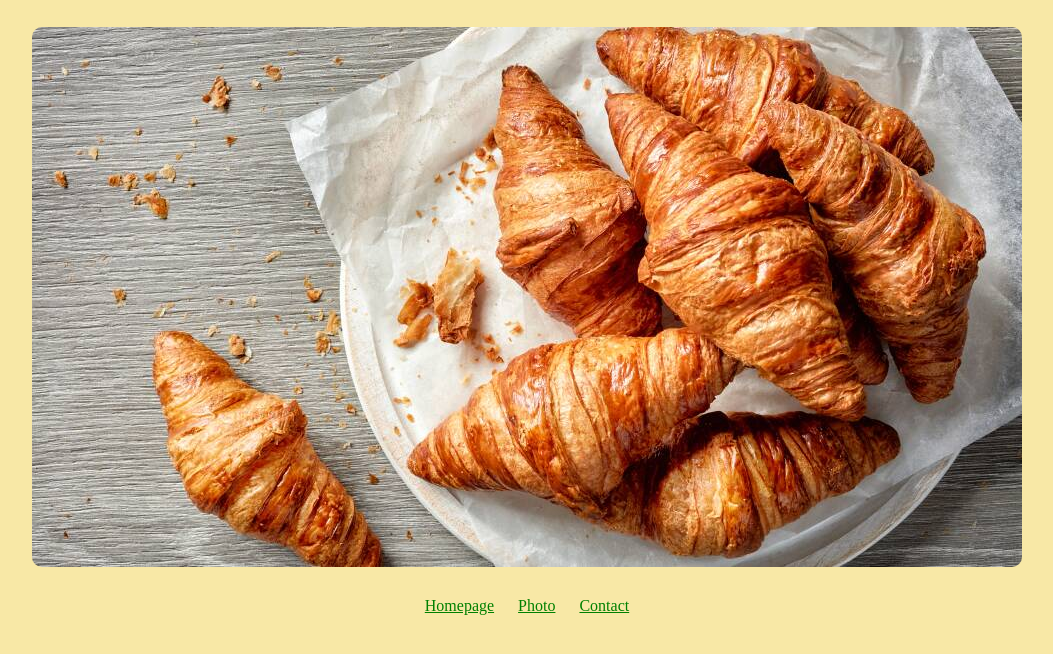
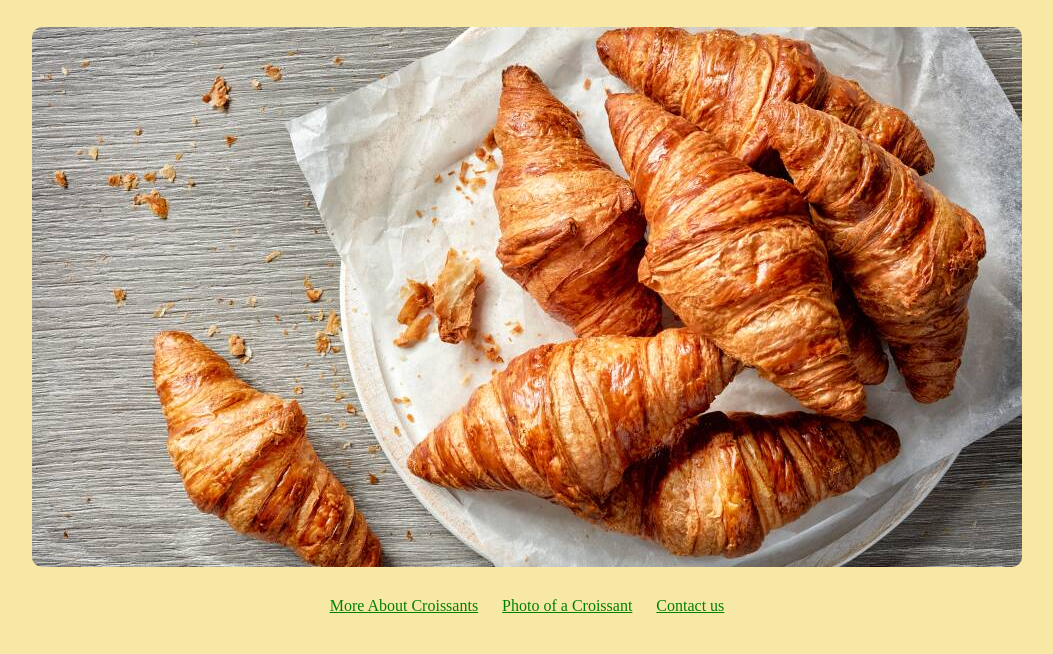
Before and after one commit to AndanjeW/Croissant, a plain HTML site: page photo.html in a window 1280 px wide. Shown: the part 62-716 px from the top of the page, without its empty margins (113-1166 px from the left). Drawn offline with Linux system fonts and the light colour scheme.

Commit message:
updated for SEO

```diff
--- a/photo.html
+++ b/photo.html
@@ -4,17 +4,19 @@
     <meta charset="UTF-8">
     <meta http-equiv="X-UA-Compatible" content="IE=edge">
     <meta name="viewport" content="width=device-width, initial-scale=1.0">
+    <meta name="description" content="Ajay's Bakery  is the best French bakery and restaurant in Kenya. Offering french cuisine breakfast, brunch lunch and high tea.">
+
     <link rel="stylesheet" href="src/style.css">
 
     <title>photo</title>
 </head>
 <body>
     <h1>🥐 A picture of a croissant</h1>
-    <img src="/images/croissant.jpg" alt="" class="croissant-photo">
+    <img src="/images/croissant.jpg" alt="croissants on white plate" class="croissant-photo">
     <div class="links">
-        <a href="/">Homepage</a>
-        <a href="photo.html">Photo</a>
-        <a href="contact.html">Contact</a>
+        <a href="/">More About Croissants</a>
+    <a href="photo.html">Photo of a Croissant</a>
+    <a href="contact.html">Contact us</a>
     </div>
 </body>
 </html>
```
Also changed, not shown: contact.html (+5 -3 lines), index.html (+5 -4 lines).
